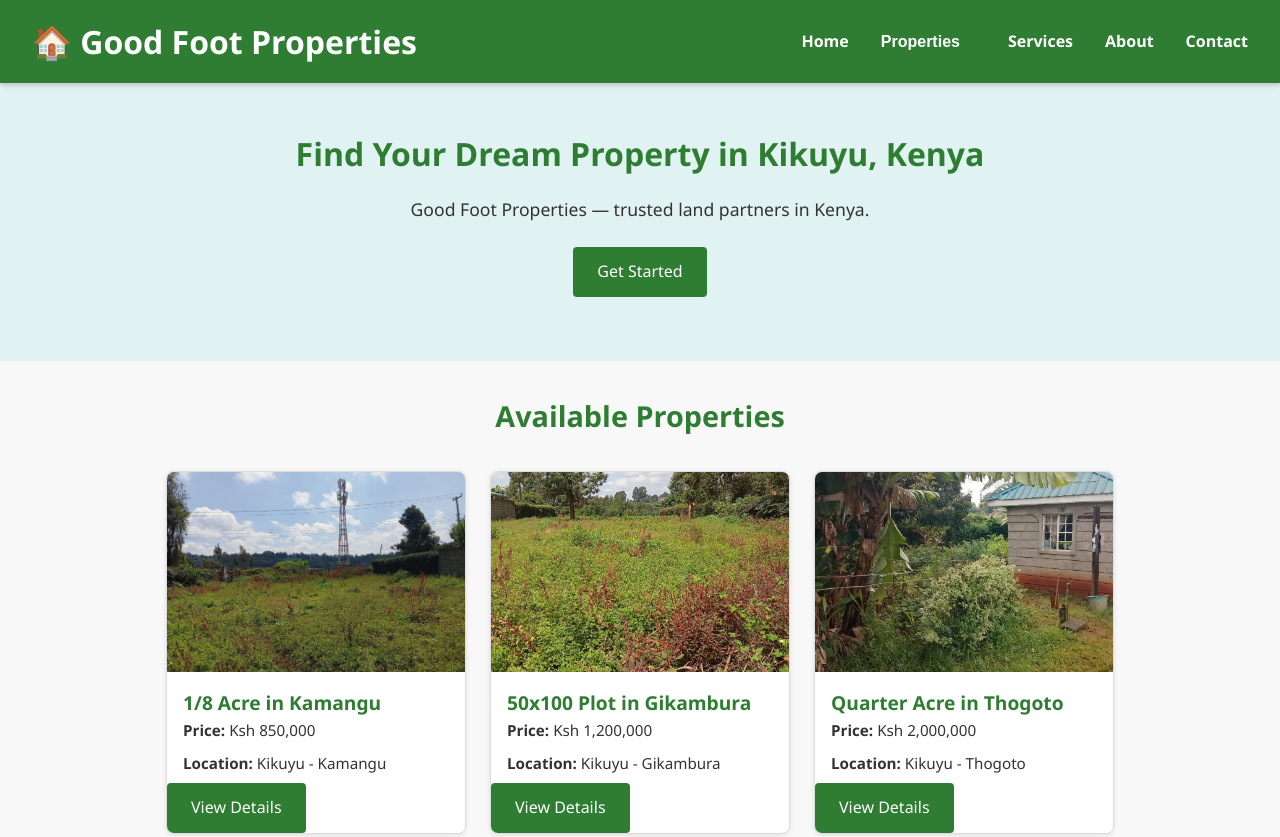
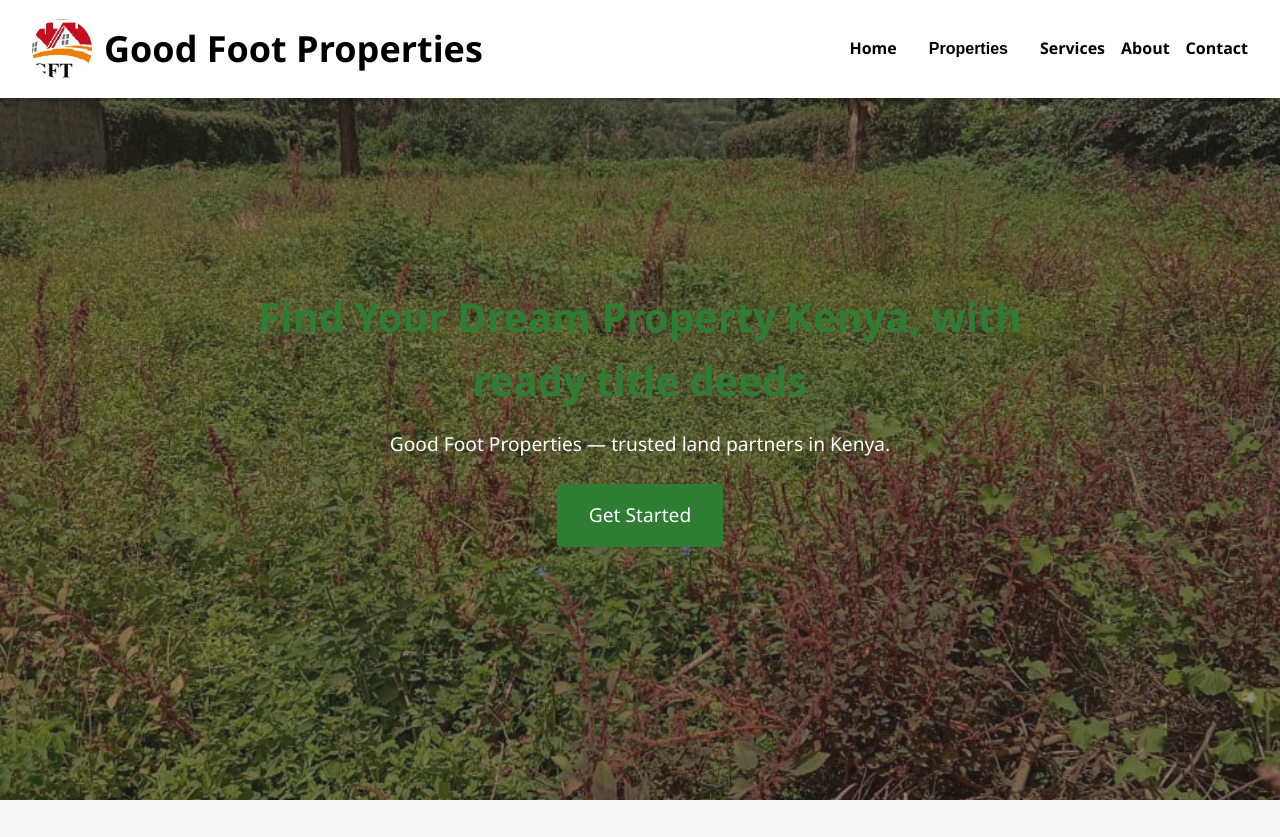
Before and after one commit to GMurira/goodfootproperties, a plain HTML site: page index.html in a window 1280 px wide. Shown: the top 837 px of the page. Drawn offline with Linux system fonts and the light colour scheme.

Commit message:
:Working with the logos

```diff
--- a/index.html
+++ b/index.html
@@ -5,12 +5,16 @@
   <meta name="viewport" content="width=device-width, initial-scale=1.0"/>
   <title>Good Foot Properties Limited</title>
   <link rel="stylesheet" href="style.css" />
+  <link rel="icon" type="image/jpeg" href="assets/icon.jpeg" />
 </head>
 <body>
   <!-- Header -->
   <header>
     <div class="container">
-      <h1>🏠 Good Foot Properties</h1>
+      <h1 class="logo">
+        <img src="assets/icon.jpeg" alt="Good Foot Properties Logo" class="logo-icon">
+        Good Foot Properties
+      </h1>
       <nav>
         <a href="#home">Home</a>
         <div class="dropdown">
@@ -28,11 +32,21 @@
     </div>
   </header>
 
-  <!-- Hero Section -->
-  <section id="home" class="hero">
-    <h2>Find Your Dream Property in Kikuyu, Kenya</h2>
-    <p>Good Foot Properties — trusted land partners in Kenya.</p>
-    <a href="#contact" class="btn">Get Started</a>
+  <!-- Hero Section with Sliding Images -->
+  <section id="home" class="hero-slider-container">
+    <div class="hero-slide" style="background-image: url('assets/staff2.jpeg');"></div>
+    <div class="hero-slide" style="background-image: url('assets/staff3.jpeg');"></div>
+    <div class="hero-slide" style="background-image: url('assets/goodroads.jpeg');"></div>
+    <div class="hero-slide" style="background-image: url('assets/office1.jpeg');"></div>
+    <div class="hero-slide" style="background-image: url('assets/land2.jpeg');"></div>
+
+    <div class="hero-overlay">
+      <div class="hero-content">
+        <h2>Find Your Dream Property Kenya, with ready title deeds</h2>
+        <p>Good Foot Properties — trusted land partners in Kenya.</p>
+        <a href="contact.html" class="btn">Get Started</a>
+      </div>
+    </div>
   </section>
 
   <!-- Properties Section -->
@@ -40,34 +54,34 @@
     <h2>Available Properties</h2>
     <div class="property-list">
       <div class="property-card">
-        <img src="assets/land1.jpeg" alt="Land in Kamangu">
-        <h3>1/8 Acre in Kamangu</h3>
+        <img src="assets/land1.jpeg" alt="Land in Dagoretti">
+        <h3>1/8 Acre in Dagoretti</h3>
         <p><strong>Price:</strong> Ksh 850,000</p>
-        <p><strong>Location:</strong> Kikuyu - Kamangu</p>
+        <p><strong>Location:</strong> Dagoretti</p>
         <a href="property1.html" class="btn">View Details</a>
       </div>
 
       <div class="property-card">
-        <img src="assets/land2.jpeg" alt="Land in Gikambura">
-        <h3>50x100 Plot in Gikambura</h3>
+        <img src="assets/land2.jpeg" alt="Land in Kikuyu">
+        <h3>50x100 Plot in Kikuyu</h3>
         <p><strong>Price:</strong> Ksh 1,200,000</p>
-        <p><strong>Location:</strong> Kikuyu - Gikambura</p>
+        <p><strong>Location:</strong> Kikuyu</p>
         <a href="property2.html" class="btn">View Details</a>
       </div>
 
       <div class="property-card">
-        <img src="assets/land3.jpeg" alt="Land in Thogoto">
-        <h3>Quarter Acre in Thogoto</h3>
+        <img src="assets/land3.jpeg" alt="Land in Nachu">
+        <h3>Quarter Acre in Nachu</h3>
         <p><strong>Price:</strong> Ksh 2,000,000</p>
-        <p><strong>Location:</strong> Kikuyu - Thogoto</p>
+        <p><strong>Location:</strong> Nachu</p>
         <a href="property3.html" class="btn">View Details</a>
       </div>
 
       <div class="property-card">
-        <img src="assets/land4.jpeg" alt="Land in Mutarakwa">
-        <h3>1/8 Acre in Mutarakwa</h3>
+        <img src="assets/land4.jpeg" alt="Land in Kamango">
+        <h3>1/8 Acre in Kamango</h3>
         <p><strong>Price:</strong> Ksh 700,000</p>
-        <p><strong>Location:</strong> Kikuyu - Mutarakwa</p>
+        <p><strong>Location:</strong> Kamango</p>
         <a href="property4.html" class="btn">View Details</a>
       </div>
 
@@ -75,15 +89,15 @@
         <img src="assets/land5.jpeg" alt="Land in Lusigetti">
         <h3>1/4 Acre in Lusigetti</h3>
         <p><strong>Price:</strong> Ksh 1,500,000</p>
-        <p><strong>Location:</strong> Kikuyu - Lusigetti</p>
+        <p><strong>Location:</strong> Lusigetti</p>
         <a href="property5.html" class="btn">View Details</a>
       </div>
 
       <div class="property-card">
-        <img src="assets/land6.jpeg" alt="Land in Zambezi">
-        <h3>50x100 in Zambezi</h3>
+        <img src="assets/land6.jpeg" alt="Land in Thigio">
+        <h3>50x100 in Thigio</h3>
         <p><strong>Price:</strong> Ksh 950,000</p>
-        <p><strong>Location:</strong> Kikuyu - Zambezi</p>
+        <p><strong>Location:</strong> Thigio</p>
         <a href="property6.html" class="btn">View Details</a>
       </div>
     </div>
@@ -113,6 +127,22 @@
         <h3>Investment Advisory</h3>
         <p>Strategic guidance on land investment in Kenya.</p>
       </div>
+      <div class="service">
+        <h3>We Buy and Sell Land</h3>
+        <p>We buy and sell land in prime and upcoming areas.</p>
+      </div>
+      <div class="service">
+        <h3>Residential & Commercial Sales</h3>
+        <p>Get help selling your residential and commercial property fast.</p>
+      </div>
+      <div class="service">
+        <h3>Property Vetting & Agency</h3>
+        <p>We help ensure every deal is verified and secure.</p>
+      </div>
+      <div class="service">
+        <h3>Leasing and Letting</h3>
+        <p>Professional assistance with leasing and letting your properties.</p>
+      </div>
     </div>
   </section>
 
@@ -120,8 +150,7 @@
   <section id="about">
     <h2>About Good Foot Properties Limited</h2>
     <p>
-      With over 15 years of experience in the Kenyan real estate market, Good Foot Properties Limited helps buyers and sellers find quality land opportunities in Kikuyu and beyond.
-      Our commitment to excellence and transparency makes us a trusted name in the property industry.
+      Good Foot Properties Limited helps buyers and sellers find quality land opportunities in Kenya including Dagoretti, Kikuyu, Nachu, Kamango, Lusigetti, Gikambura, Baraniki, and Thigio. Our commitment to excellence and transparency makes us a trusted name in the property industry.
     </p>
   </section>
 
--- a/style.css
+++ b/style.css
@@ -1,4 +1,3 @@
-
 /* style.css */
 * {
   margin: 0;
@@ -18,8 +17,8 @@ html {
 }
 
 header {
-  background: #2e7d32;
-  color: #fff;
+  background: #fff;
+  color: #000;
   position: fixed;
   top: 0;
   width: 100%;
@@ -31,12 +30,18 @@ header .container {
   display: flex;
   justify-content: space-between;
   align-items: center;
-  padding: 1rem 2rem;
+  padding: 1.2rem 2rem;
+}
+
+nav {
+  display: flex;
+  gap: 1rem;
+  align-items: center;
+  flex-wrap: wrap;
 }
 
 nav a {
-  color: #fff;
-  margin-left: 1rem;
+  color: #000;
   text-decoration: none;
   font-weight: bold;
 }
@@ -45,20 +50,158 @@ nav a:hover {
   text-decoration: underline;
 }
 
-.hero {
-  background: #e0f2f1;
-  text-align: center;
-  padding: 6rem 2rem 4rem;
+/* Dropdown Styles */
+.dropdown {
+  position: relative;
+  display: inline-block;
 }
 
-.hero h2 {
-  font-size: 2rem;
+.dropbtn {
+  color: #000;
+  background: none;
+  border: none;
+  font-weight: bold;
+  padding: 0.5rem 1rem;
+  cursor: pointer;
+  font-size: 1rem;
+}
+
+.dropdown-content {
+  display: none;
+  position: absolute;
+  background-color: white;
+  min-width: 160px;
+  box-shadow: 0 4px 8px rgba(0, 0, 0, 0.1);
+  z-index: 1000;
+  flex-direction: column;
+}
+
+.dropdown-content a {
+  color: #333;
+  padding: 0.5rem 1rem;
+  text-decoration: none;
+  display: block;
+  white-space: nowrap;
+}
+
+.dropdown-content a:hover {
+  background-color: #f0f0f0;
+}
+
+.dropdown:hover .dropdown-content {
+  display: flex;
+}
+
+/* Hero Section with Sliding Images */
+.hero-slider-container {
+  position: relative;
+  height: 100vh;
+  overflow: hidden;
+  display: flex;
+  align-items: center;
+  justify-content: center;
+}
+
+.hero-slide {
+  position: absolute;
+  width: 100%;
+  height: 100%;
+  background-size: cover;
+  background-position: center;
+  animation: slideAnimation 40s infinite linear;
+}
+
+.hero-slide:nth-child(1) {
+  animation-delay: 0s;
+}
+.hero-slide:nth-child(2) {
+  animation-delay: 8s;
+}
+.hero-slide:nth-child(3) {
+  animation-delay: 16s;
+}
+.hero-slide:nth-child(4) {
+  animation-delay: 24s;
+}
+.hero-slide:nth-child(5) {
+  animation-delay: 32s;
+}
+
+@keyframes slideAnimation {
+  0% {
+    transform: translateX(100%);
+    opacity: 0;
+  }
+  10% {
+    transform: translateX(0%);
+    opacity: 1;
+  }
+  20% {
+    transform: translateX(0%);
+    opacity: 1;
+  }
+  30% {
+    transform: translateX(-100%);
+    opacity: 0;
+  }
+  100% {
+    transform: translateX(-100%);
+    opacity: 0;
+  }
+}
+
+.hero-overlay {
+  position: absolute;
+  top: 0;
+  left: 0;
+  width: 100%;
+  height: 100%;
+  background-color: rgba(34, 34, 34, 0.5);
+  display: flex;
+  align-items: center;
+  justify-content: center;
+  text-align: center;
+  padding: 2rem;
+  z-index: 1;
+}
+
+.hero-content {
+  color: white;
+  z-index: 2;
+  max-width: 800px;
+}
+
+.hero-content h2,
+.hero-content p,
+.hero-content .btn {
+  opacity: 0;
+  transform: translateY(20px);
+  animation: fadeInUp 1s ease-out forwards;
+}
+
+.hero-content h2 {
+  animation-delay: 0.3s;
+  font-size: 2.5rem;
   margin-bottom: 1rem;
 }
 
-.hero p {
+.hero-content p {
+  animation-delay: 0.6s;
+  font-size: 1.2rem;
   margin-bottom: 1.5rem;
-  font-size: 1.1rem;
+}
+
+.hero-content .btn {
+  animation-delay: 0.9s;
+  font-size: 1.2rem;
+  padding: 1rem 2rem;
+}
+
+@keyframes fadeInUp {
+  to {
+    opacity: 1;
+    transform: translateY(0);
+  }
 }
 
 .btn {
@@ -96,6 +239,9 @@ section h2 {
   width: 300px;
   box-shadow: 0 1px 5px rgba(0, 0, 0, 0.1);
   overflow: hidden;
+  display: flex;
+  flex-direction: column;
+  align-items: center;
 }
 
 .property-card img {
@@ -115,6 +261,12 @@ section h2 {
   font-size: 0.95rem;
 }
 
+.property-card .btn {
+  margin: 1rem auto;
+  padding: 1rem 2rem;
+  font-size: 1rem;
+}
+
 .services {
   display: flex;
   flex-wrap: wrap;
@@ -129,6 +281,11 @@ section h2 {
   border-left: 5px solid #2e7d32;
   box-shadow: 0 1px 4px rgba(0, 0, 0, 0.1);
   max-width: 350px;
+  transition: transform 0.3s ease;
+}
+
+.service:hover {
+  transform: translateY(-8px);
 }
 
 #about {
@@ -201,52 +358,18 @@ section.visible {
   opacity: 1;
   transform: translateY(0);
 }
-/* Dropdown Styles */
-.dropdown {
-  position: relative;
-  display: inline-block;
+
+/* Logo styling (updated to 1.5x size) */
+.logo {
+  display: flex;
+  align-items: center;
+  font-size: 2.25rem;
 }
 
-.dropbtn {
-  color: #fff;
-  background: none;
-  border: none;
-  font-weight: bold;
-  padding: 0.5rem 1rem;
-  cursor: pointer;
-  font-size: 1rem;
+.logo-icon {
+  width: 60px;
+  height: 60px;
+  margin-right: 0.75rem;
+  border-radius: 50%;
+  object-fit: cover;
 }
-
-.dropdown-content {
-  display: none;
-  position: absolute;
-  background-color: white;
-  min-width: 160px;
-  box-shadow: 0 4px 8px rgba(0, 0, 0, 0.1);
-  z-index: 1000;
-  flex-direction: column;
-}
-
-.dropdown-content a {
-  color: #333;
-  padding: 0.5rem 1rem;
-  text-decoration: none;
-  display: block;
-  white-space: nowrap;
-}
-
-.dropdown-content a:hover {
-  background-color: #f0f0f0;
-}
-
-.dropdown:hover .dropdown-content {
-  display: flex;
-}
-
-/* Navigation horizontal layout fix */
-nav {
-  display: flex;
-  gap: 1rem;
-  align-items: center;
-  flex-wrap: wrap;
-}
```
Also changed, not shown: contact.html (+30 -11 lines), assets/icon.jpeg (added), assets/office1.jpeg (added), assets/office2.jpeg (added), assets/office3.jpeg (added), assets/staff1.jpeg (added), assets/staff2.jpeg (added), assets/staff3.jpeg (added).
